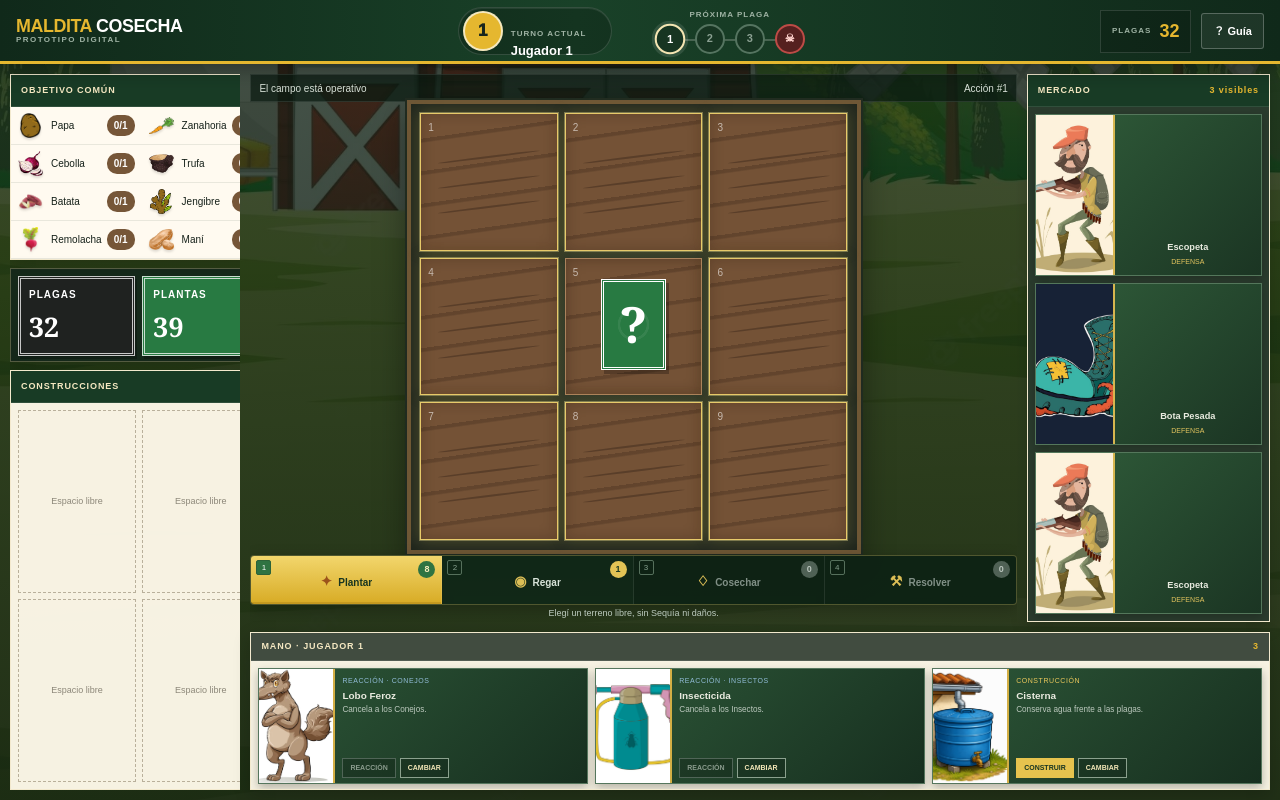
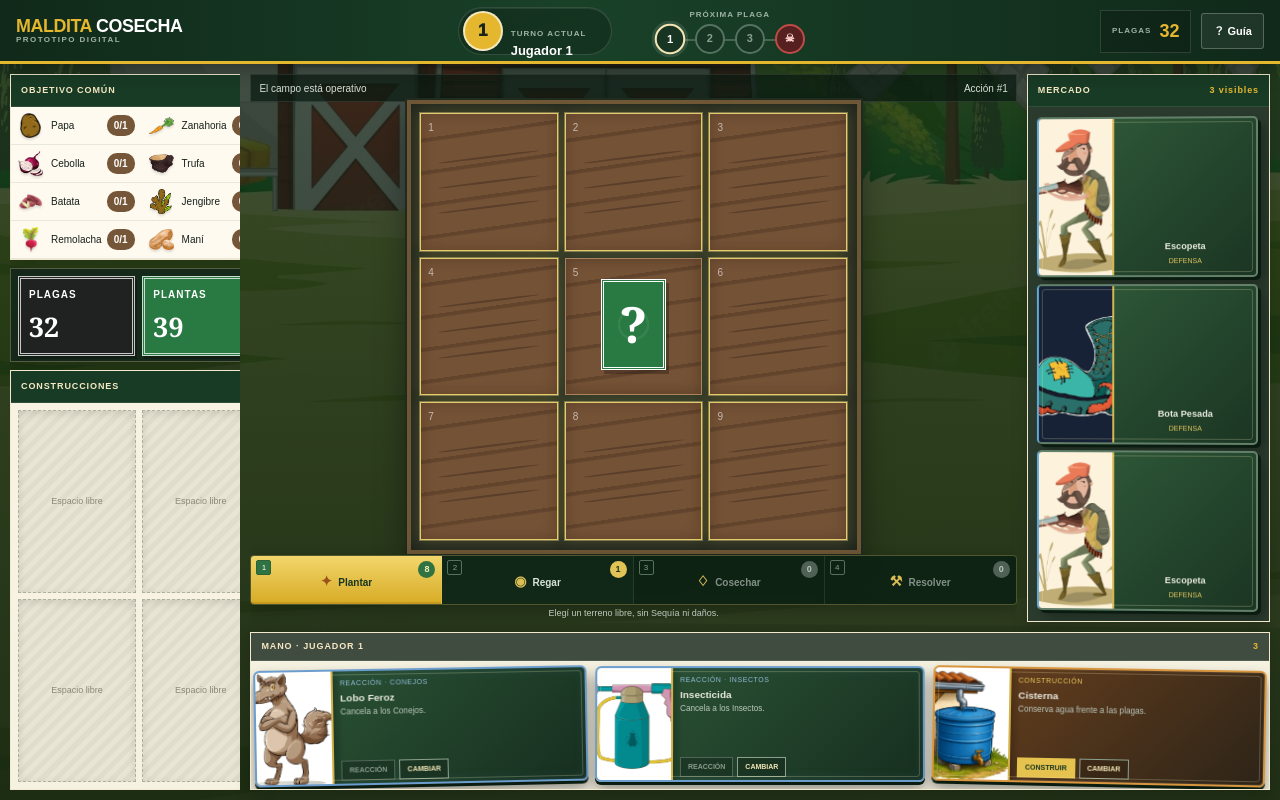
Before and after one commit to ezequielcs92/maldita-cosecha, a Next.js app: page / in a window 1280 px wide. Both pictures are taken after a click on the button "EMPEZAR PARTIDA". Built offline with nearby package versions, Linux system fonts and the light colour scheme.

Commit message:
Add physical card depth and motion

```diff
--- a/app/globals.css
+++ b/app/globals.css
@@ -2548,3 +2548,298 @@ body {
   opacity: .25;
   cursor: not-allowed;
 }
+
+/* Physical card table */
+.hand,
+.market,
+.building-slots {
+  perspective: 1100px;
+  perspective-origin: 50% 40%;
+}
+
+.hand-card,
+.market-card,
+.building-card {
+  position: relative;
+  isolation: isolate;
+  transform-style: preserve-3d;
+  backface-visibility: hidden;
+  will-change: transform, filter, box-shadow;
+}
+
+.hand-card {
+  overflow: hidden;
+  transform-origin: 50% 110%;
+  border: 2px solid #6e8d74;
+  border-radius: 6px;
+  box-shadow:
+    0 3px 0 #0a1c10,
+    0 8px 14px rgba(0, 0, 0, .42),
+    inset 0 0 0 1px rgba(255, 255, 255, .08);
+  transition:
+    transform .23s cubic-bezier(.2, .78, .24, 1.15),
+    box-shadow .23s ease,
+    filter .23s ease;
+  animation: deal-card .38s backwards cubic-bezier(.2, .85, .32, 1.2);
+}
+
+.hand-card:nth-child(1) {
+  transform: rotateZ(-1.1deg) rotateY(2deg);
+  animation-delay: .03s;
+}
+
+.hand-card:nth-child(2) {
+  transform: translateY(-2px) rotateX(1deg);
+  animation-delay: .1s;
+}
+
+.hand-card:nth-child(3) {
+  transform: rotateZ(1.1deg) rotateY(-2deg);
+  animation-delay: .17s;
+}
+
+.hand-card::before,
+.market-card::before,
+.building-card::before {
+  content: "";
+  position: absolute;
+  z-index: 4;
+  inset: 3px;
+  border: 1px solid rgba(255, 245, 190, .22);
+  border-radius: 3px;
+  pointer-events: none;
+}
+
+.hand-card::after,
+.market-card::after,
+.building-card::after {
+  content: "";
+  position: absolute;
+  z-index: 5;
+  top: -55%;
+  bottom: -55%;
+  left: -75%;
+  width: 38%;
+  opacity: 0;
+  pointer-events: none;
+  background: linear-gradient(
+    90deg,
+    transparent,
+    rgba(255, 255, 255, .2),
+    rgba(255, 235, 157, .34),
+    transparent
+  );
+  transform: rotate(18deg);
+  transition: left .55s ease, opacity .18s ease;
+}
+
+.hand-card:hover {
+  z-index: 12;
+  filter: brightness(1.08) saturate(1.08);
+  transform: translateY(-7px) scale(1.025) rotateX(2deg) rotateZ(0);
+  box-shadow:
+    0 5px 0 #0a1c10,
+    0 16px 24px rgba(0, 0, 0, .5),
+    0 0 18px rgba(232, 198, 87, .2),
+    inset 0 0 0 1px rgba(255, 255, 255, .12);
+}
+
+.hand-card:hover::after,
+.market-card:hover::after,
+.building-card:hover::after {
+  left: 135%;
+  opacity: 1;
+}
+
+.hand-card:active {
+  transform: translateY(-2px) scale(.995);
+  transition-duration: .07s;
+}
+
+.hand-card > img,
+.hand-card > div {
+  position: relative;
+  z-index: 1;
+}
+
+.hand-card > img {
+  filter: saturate(.95) contrast(1.03);
+  box-shadow: 3px 0 9px rgba(0, 0, 0, .28);
+}
+
+.hand-card.defensa {
+  border-color: #6c9dcc;
+  box-shadow: 0 3px 0 #0a1c10, 0 8px 14px rgba(0,0,0,.42), inset 0 0 14px rgba(67,141,206,.12);
+}
+
+.hand-card.inmediata {
+  border-color: #dfbd50;
+}
+
+.hand-card.construcción {
+  border-color: #d7963e;
+  background: linear-gradient(135deg, #6d421e, #2d2418);
+}
+
+@keyframes deal-card {
+  from {
+    opacity: 0;
+    transform: translateY(34px) rotateX(-16deg) scale(.9);
+  }
+}
+
+.market {
+  padding: 9px 11px 9px 8px;
+}
+
+.market-card {
+  overflow: hidden;
+  transform: rotateY(-2deg);
+  transform-origin: 100% 50%;
+  border: 2px solid #63806a !important;
+  border-radius: 5px;
+  box-shadow:
+    3px 3px 0 #0a1c10,
+    7px 7px 14px rgba(0, 0, 0, .3) !important;
+  transition:
+    transform .22s cubic-bezier(.2, .8, .2, 1.15),
+    filter .2s ease,
+    box-shadow .22s ease,
+    border-color .2s ease;
+  animation: shop-card-enter .34s backwards ease-out;
+}
+
+.market-card:nth-child(2) {
+  animation-delay: .06s;
+}
+
+.market-card:nth-child(3) {
+  animation-delay: .12s;
+}
+
+.market-card:hover {
+  z-index: 8;
+  filter: brightness(1.12) saturate(1.1);
+  transform: translateX(-6px) translateZ(24px) rotateY(3deg) scale(1.025);
+  border-color: #f0d46c !important;
+  box-shadow:
+    4px 4px 0 #0a1c10,
+    13px 10px 20px rgba(0, 0, 0, .44),
+    0 0 16px rgba(228, 193, 76, .22) !important;
+}
+
+.market-card:active {
+  transform: translateX(-2px) translateY(2px) scale(.985);
+  transition-duration: .07s;
+}
+
+.market-card > img,
+.market-card > span,
+.market-card > small {
+  position: relative;
+  z-index: 1;
+}
+
+.market-card.inmediata {
+  border-left-color: #e0be4d !important;
+}
+
+.market-card.defensa {
+  border-left-color: #62a8d8 !important;
+}
+
+.market-card.construcción {
+  border-left-color: #d78839 !important;
+  background: linear-gradient(135deg, #5d3d20, #252d20);
+}
+
+@keyframes shop-card-enter {
+  from {
+    opacity: 0;
+    transform: translateX(28px) rotateY(-12deg) scale(.94);
+  }
+}
+
+.building-slots {
+  overflow: visible;
+}
+
+.building-slots > .building-empty {
+  background:
+    repeating-linear-gradient(135deg, rgba(0,0,0,.035) 0 5px, transparent 5px 10px),
+    rgba(68, 75, 60, .08);
+  border: 1px dashed rgba(73, 84, 70, .34);
+  box-shadow: inset 0 3px 8px rgba(0, 0, 0, .1);
+}
+
+.building-card {
+  overflow: hidden;
+  border: 2px solid #f0d17a !important;
+  border-radius: 5px;
+  transform: rotateX(3deg) translateZ(2px);
+  transform-origin: 50% 100%;
+  box-shadow:
+    0 3px 0 #533313,
+    0 7px 12px rgba(0, 0, 0, .3),
+    inset 0 0 14px rgba(255, 220, 126, .16);
+  transition:
+    transform .22s cubic-bezier(.2, .8, .2, 1.1),
+    box-shadow .22s ease,
+    filter .22s ease;
+  animation: build-card-enter .42s backwards cubic-bezier(.18, .9, .32, 1.15);
+}
+
+.building-card:hover {
+  z-index: 10;
+  filter: brightness(1.12) saturate(1.08);
+  transform: translateY(-4px) translateZ(28px) rotateX(0) scale(1.035);
+  box-shadow:
+    0 4px 0 #533313,
+    0 13px 18px rgba(0, 0, 0, .4),
+    0 0 14px rgba(235, 198, 85, .25);
+}
+
+.building-card > :not(.building-art) {
+  position: relative;
+  z-index: 2;
+}
+
+.building-art {
+  position: absolute;
+  z-index: 0;
+  inset: 0;
+  width: 100%;
+  height: 100%;
+  opacity: .2;
+  object-fit: cover;
+  filter: saturate(.75) contrast(1.15);
+  transform: scale(1.12);
+  transition: opacity .22s ease, transform .35s ease;
+}
+
+.building-card:hover .building-art {
+  opacity: .32;
+  transform: scale(1.02);
+}
+
+@keyframes build-card-enter {
+  from {
+    opacity: 0;
+    transform: translateY(-24px) rotateX(18deg) scale(.88);
+  }
+}
+
+@media (prefers-reduced-motion: reduce) {
+  .hand-card,
+  .market-card,
+  .building-card {
+    animation: none;
+    transition-duration: .01ms;
+  }
+
+  .hand-card::after,
+  .market-card::after,
+  .building-card::after {
+    display: none;
+  }
+}
--- a/app/page.tsx
+++ b/app/page.tsx
@@ -1533,10 +1533,16 @@ export default function Home() {
             <div className="building-slots">
               {[0, 1, 2, 3].map((slot) => {
                 const building = game.buildings[slot];
+                const buildingResource = building
+                  ? RESOURCE_CARDS.find((card) => card.name === building)
+                  : undefined;
                 return (
-                  <div className={building ? "occupied" : ""} key={slot}>
+                  <div className={building ? "occupied building-card" : "building-empty"} key={slot}>
                     {building ? (
                       <>
+                        {buildingResource && (
+                          <img className="building-art" src={buildingResource.image} alt="" />
+                        )}
                         <strong>{building}</strong>
                         <small>{buildingStatus(building)}</small>
                         {building === "Cisterna" && (
@@ -1639,7 +1645,11 @@ export default function Home() {
             <div className="panel-heading"><span>MERCADO</span><b>3 visibles</b></div>
             <div className={exchangeIndex !== null ? "market exchange-active" : "market"}>
               {game.market.map((card, index) => (
-                <button key={`${card.name}-${index}`} onClick={() => chooseMarket(index)}>
+                <button
+                  className={`market-card ${card.kind}`}
+                  key={`${card.name}-${index}`}
+                  onClick={() => chooseMarket(index)}
+                >
                   <img src={card.image} alt="" />
                   <span>{card.name}</span>
                   <small>{card.kind}</small>
```
